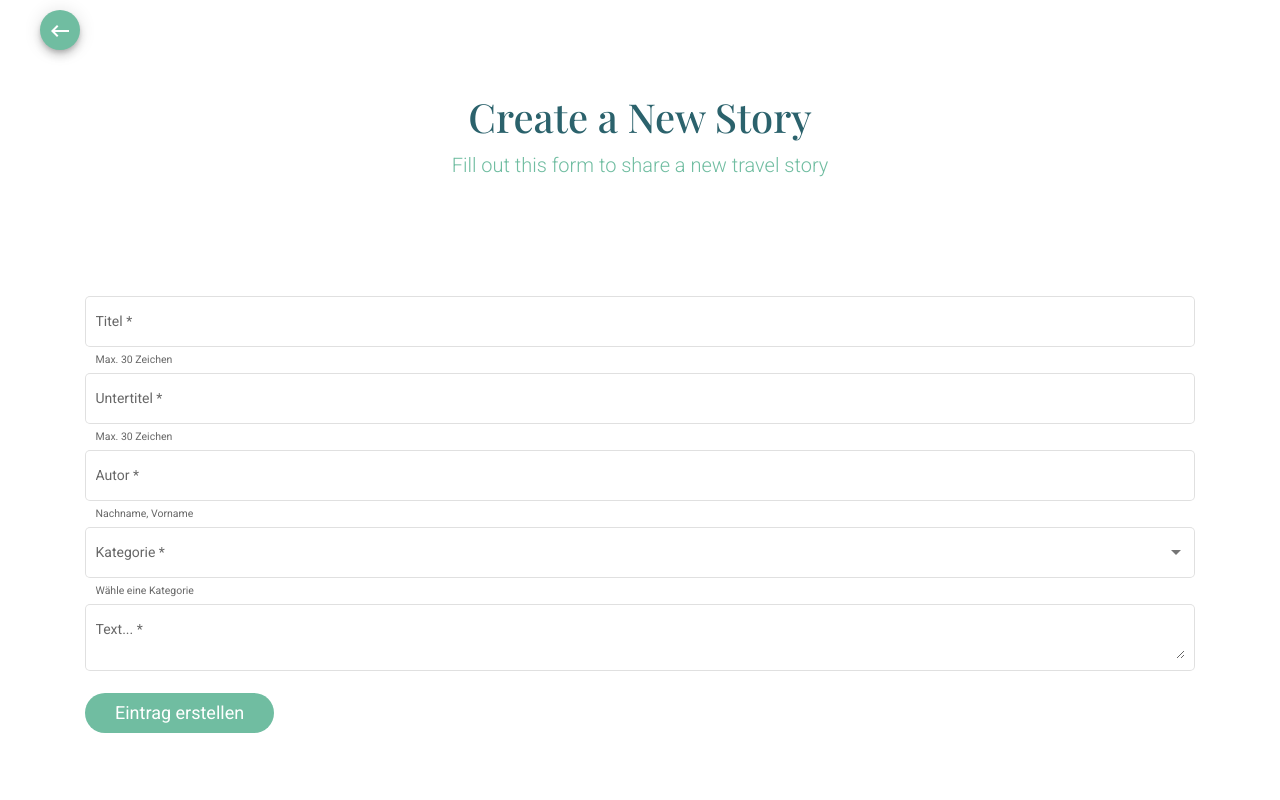
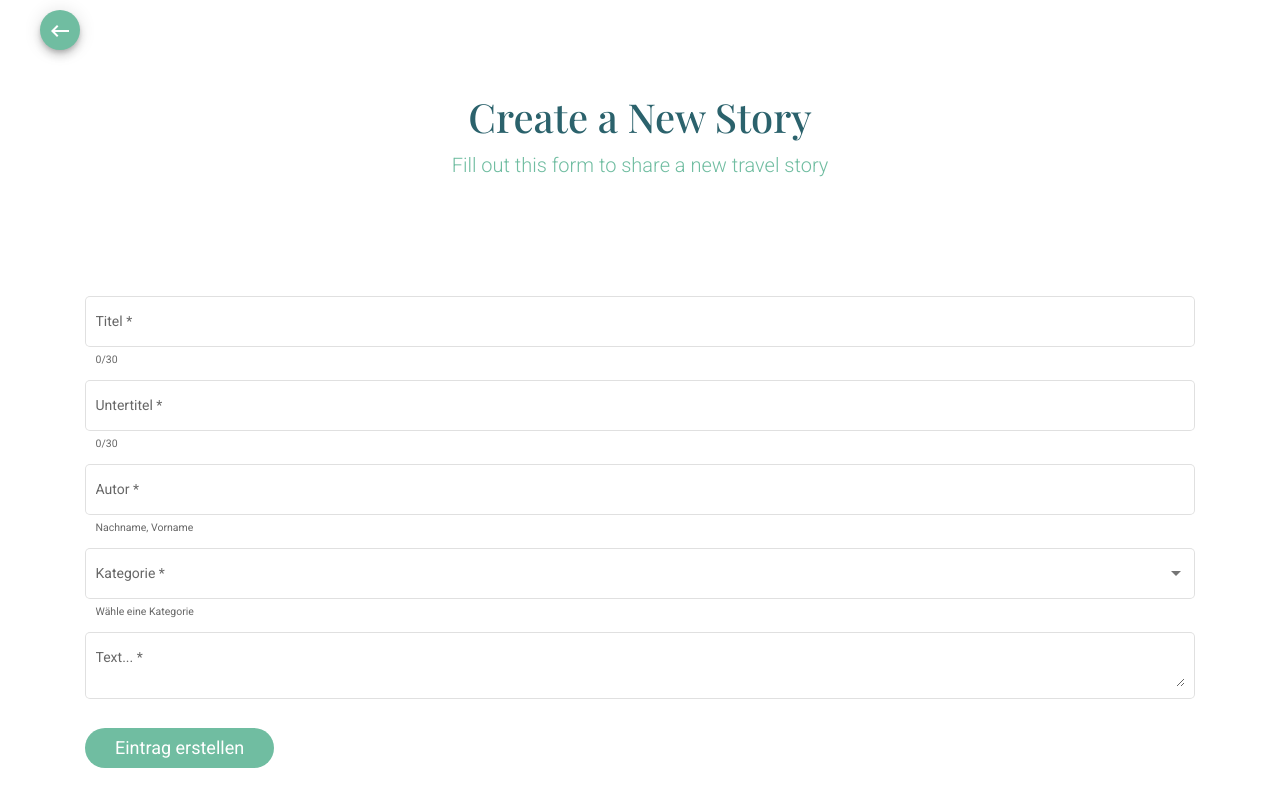
Before and after one commit to MartinPanaget/TravelAdventure, an Angular app: page /erstellen in a window 1280 px wide. Built offline with nearby package versions, Linux system fonts and the light colour scheme.

Commit message:
updated mat form field

```diff
--- a/src/app/blog-create/blog-create.component.css
+++ b/src/app/blog-create/blog-create.component.css
@@ -33,10 +33,14 @@
 .form-container {
   display: flex;
   flex-direction: column;
+  width: 100%;
 }
 .form-container > * {
   width: 100%;
 }
+::ng-deep .mat-form-field {
+  margin-bottom: 0.5em;
+ }
 ::ng-deep .mat-focused .mat-form-field-label {
   color:  #70bda1 !important;
  }
@@ -45,6 +49,7 @@
  }
  input[type=submit] {
   font-size: 18px;
+  font-family: "Roboto", sans-serif;
   padding:10px 30px;
 	width:auto;
 	background:#70bda1;
--- a/src/app/blog-create/blog-create.component.html
+++ b/src/app/blog-create/blog-create.component.html
@@ -8,13 +8,13 @@
     <div class="form-container">
       <mat-form-field appearance="outline">
         <mat-label>Titel</mat-label>
-        <input matInput type="text" #inputTitle required>
-        <mat-hint>Max. 30 Zeichen</mat-hint>
+        <input matInput #input  type="text" maxlength="30" #inputTitle required>
+        <mat-hint>{{input.value?.length || 0}}/30</mat-hint>
       </mat-form-field>
       <mat-form-field appearance="outline">
         <mat-label>Untertitel</mat-label>
-        <input matInput type="text" #inputUntertitel required>
-        <mat-hint>Max. 30 Zeichen</mat-hint>
+        <input matInput #input  type="text" maxlength="30" #inputUntertitel required>
+        <mat-hint>{{input.value?.length || 0}}/30</mat-hint>
       </mat-form-field>
       <mat-form-field appearance="outline">
         <mat-label>Autor</mat-label>
```
